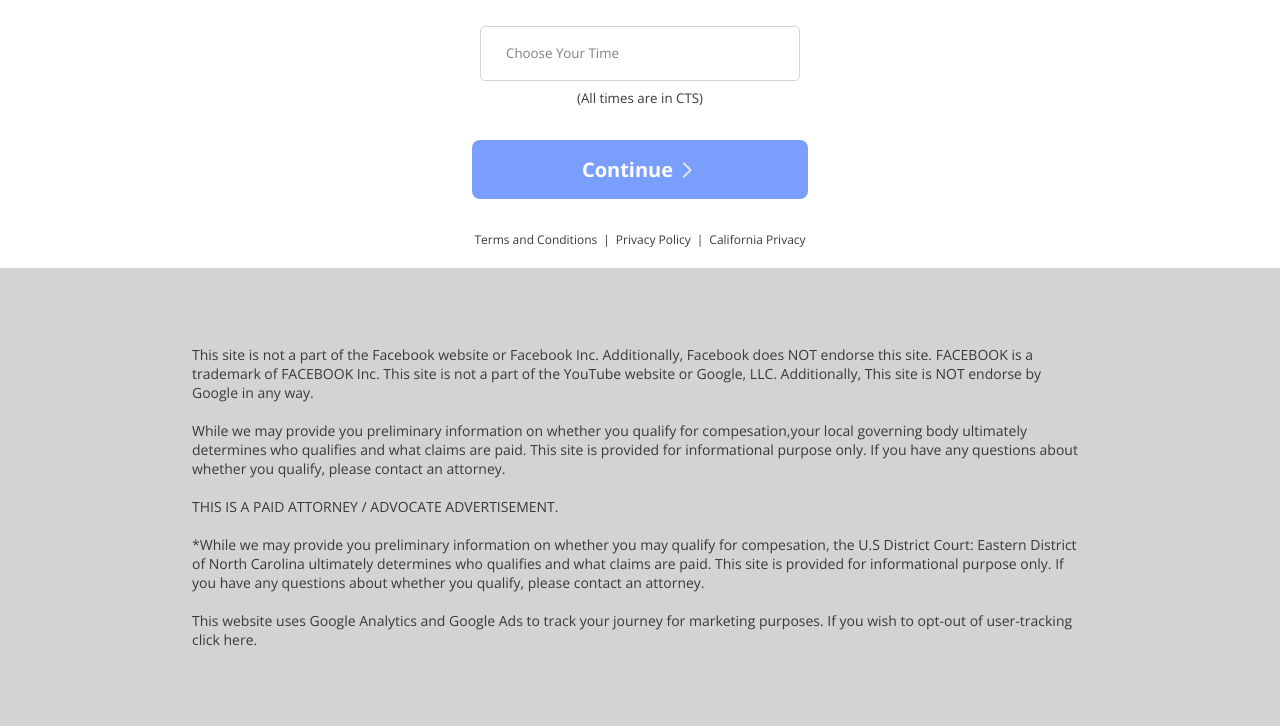
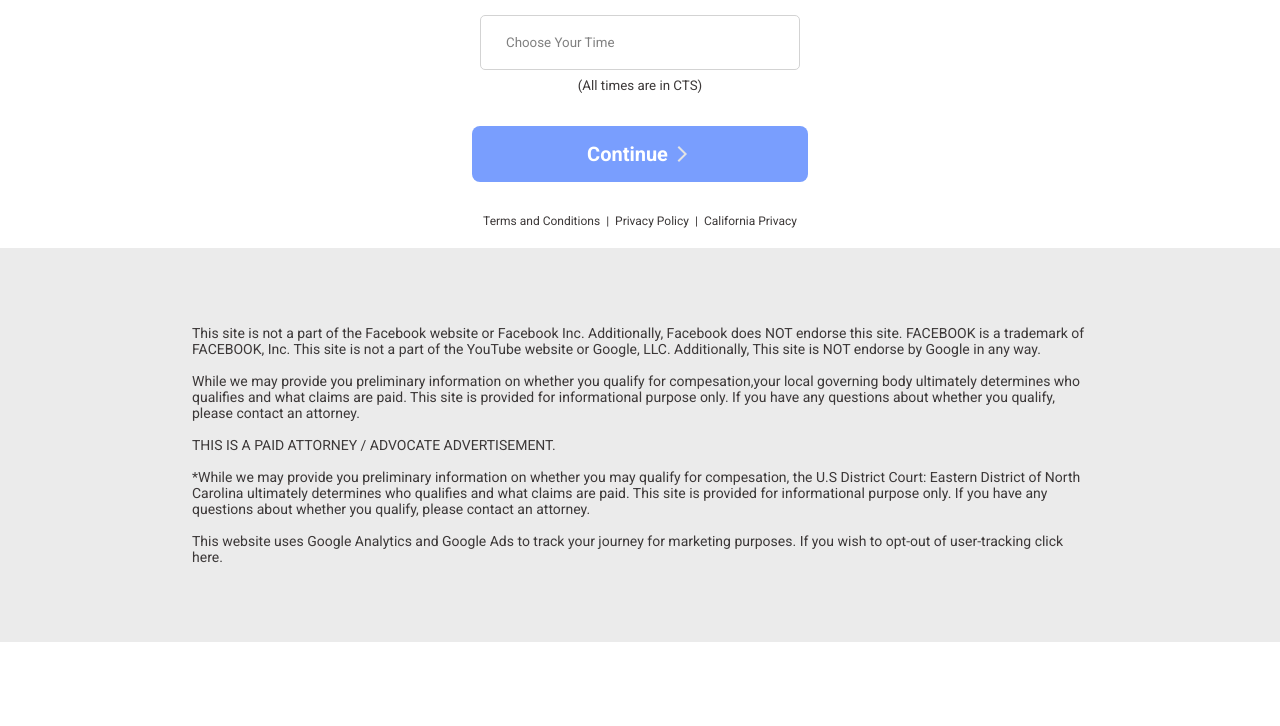
Before and after one commit to smartiri/contact-kinetic, a website built with Vite: page contact-kinetic/index.html in a window 1280 px wide. Shown: the part 226-952 px from the top of the page. After the commit the page ends 868 px from the top, so only its background shows below. Built offline with nearby package versions, Linux system fonts and the light colour scheme.

Commit message:
refactoring

```diff
--- a/contact-kinetic/index.html
+++ b/contact-kinetic/index.html
@@ -203,7 +203,7 @@
         <span>
           This site is not a part of the Facebook website or Facebook Inc.
           Additionally, Facebook does NOT endorse this site. FACEBOOK is a
-          trademark of FACEBOOK Inc. This site is not a part of the YouTube
+          trademark of FACEBOOK, Inc. This site is not a part of the YouTube
           website or Google, LLC. Additionally, This site is NOT endorse by
           Google in any way. </span
         ><br /><br />
--- a/contact-kinetic/src/style.css
+++ b/contact-kinetic/src/style.css
@@ -2,7 +2,7 @@
   margin: 0;
   padding: 0;
   box-sizing: border-box;
-  font-family: "Open Sans", sans-serif;
+  font-family: "Roboto", sans-serif;
   color: rgb(60, 56, 56);
 }
 
@@ -40,7 +40,7 @@ html {
 }
 
 #footer {
-  background-color: lightgray;
+  background-color: #ebebeb;
   font-size: 14px;
 }
 
```
Also changed, not shown: contact-kinetic/src/counter.js (deleted, +0 -9 lines), contact-kinetic/src/javascript.svg (deleted).
